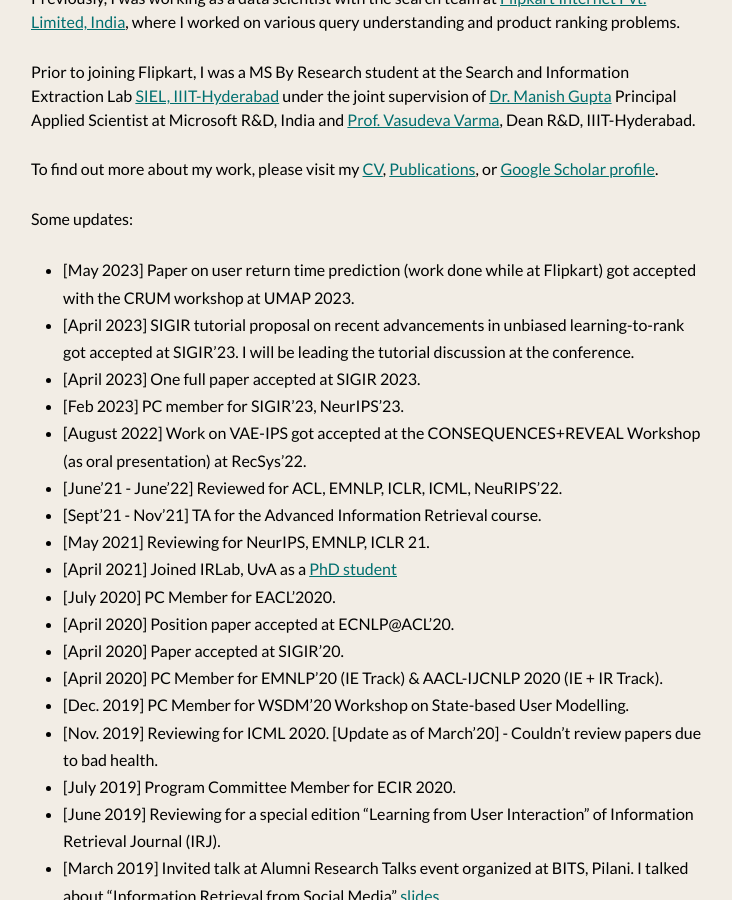
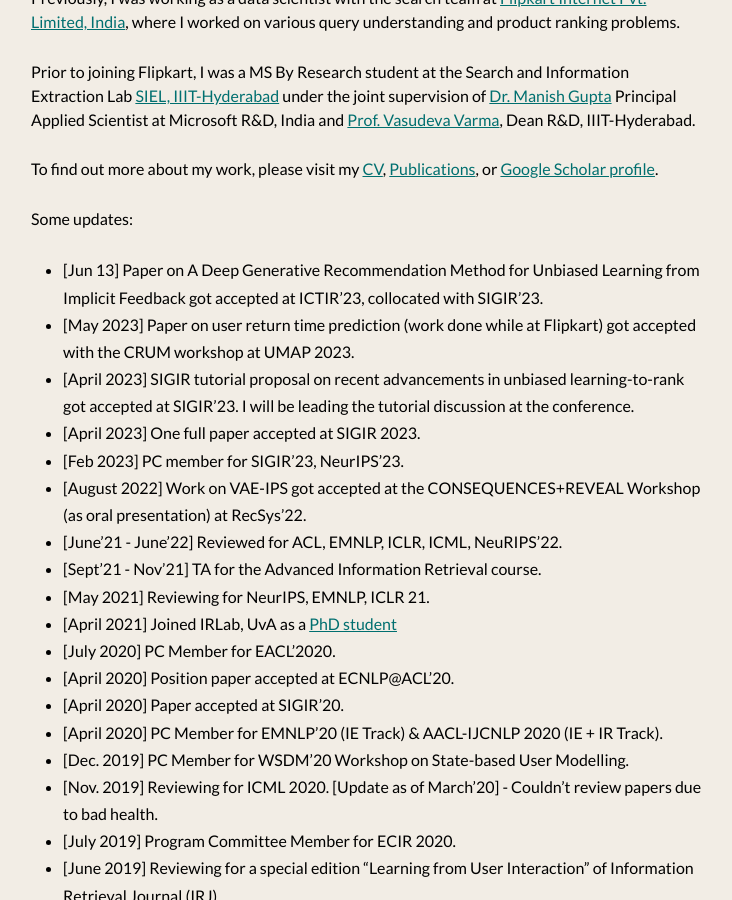
Before and after one commit to shashankg7/shashankg7.github.io, a Jekyll site: the page built from index.md, in a window 1280 px wide and 900 px high, scrolled down 380 px. Shown: the whole window, without its empty margins (273-1005 px from the left). Built offline with Jekyll 4.4.1, drawn with Linux system fonts in a browser that asks for light colours; nearby versions of some CDN libraries.

Commit message:
Update index.md

```diff
--- a/index.md
+++ b/index.md
@@ -17,6 +17,7 @@
 
 Some updates:
 
+* [Jun 13] Paper on A Deep Generative Recommendation Method for Unbiased Learning from Implicit Feedback got accepted at ICTIR'23, collocated with SIGIR'23.
 * [May 2023] Paper on user return time prediction (work done while at Flipkart) got accepted with the CRUM workshop at UMAP 2023.
 * [April 2023] SIGIR tutorial proposal on recent advancements in unbiased learning-to-rank got accepted at SIGIR'23. I will be leading the tutorial discussion at the conference.
 * [April 2023] One full paper accepted at SIGIR 2023.
```
